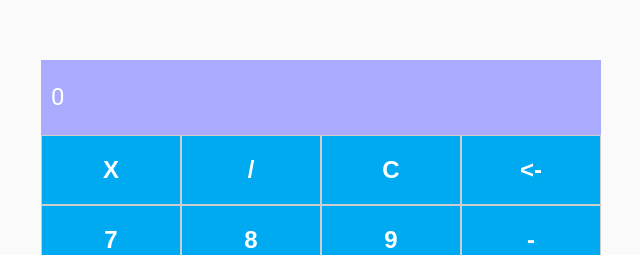
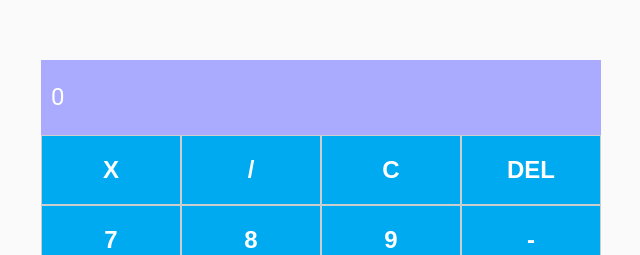
Before and after one commit to paulohmoreira/calculator-react-app, a React (Create React App) app: page / in a window 1280 px wide. Shown: the part 163-418 px from the top of the page, without its empty margins (319-959 px from the left). Built offline with nearby package versions, Linux system fonts and the light colour scheme.

Commit message:
Função deletar último dígito

```diff
--- a/src/App.js
+++ b/src/App.js
@@ -106,6 +106,10 @@ const App = () => {
     }
   }
 
+  const deleteValue = () => {
+    setCurrentNumber(currentNumber.substring(0, currentNumber.length -1))
+  }
+
   return (
     <Container>
       <Content>
@@ -114,7 +118,8 @@ const App = () => {
           <Button label="X" onClick={handleMultiplyNumbers}/>
           <Button label="/" onClick={handleDivideNumbers} />
           <Button label="C" onClick={handleOnClear} />
-          <Button label="<-" />
+          <Button label="DEL"
+          onClick={() => currentNumber.length === 1 && currentNumber === "0" ? "" : deleteValue()} />
         </Row>
         <Row>
           <Button label="7" onClick={() => handleAddNumber("7")} />
```
Also changed, not shown: 1 other file (tests, documents, lock files or other folders).
